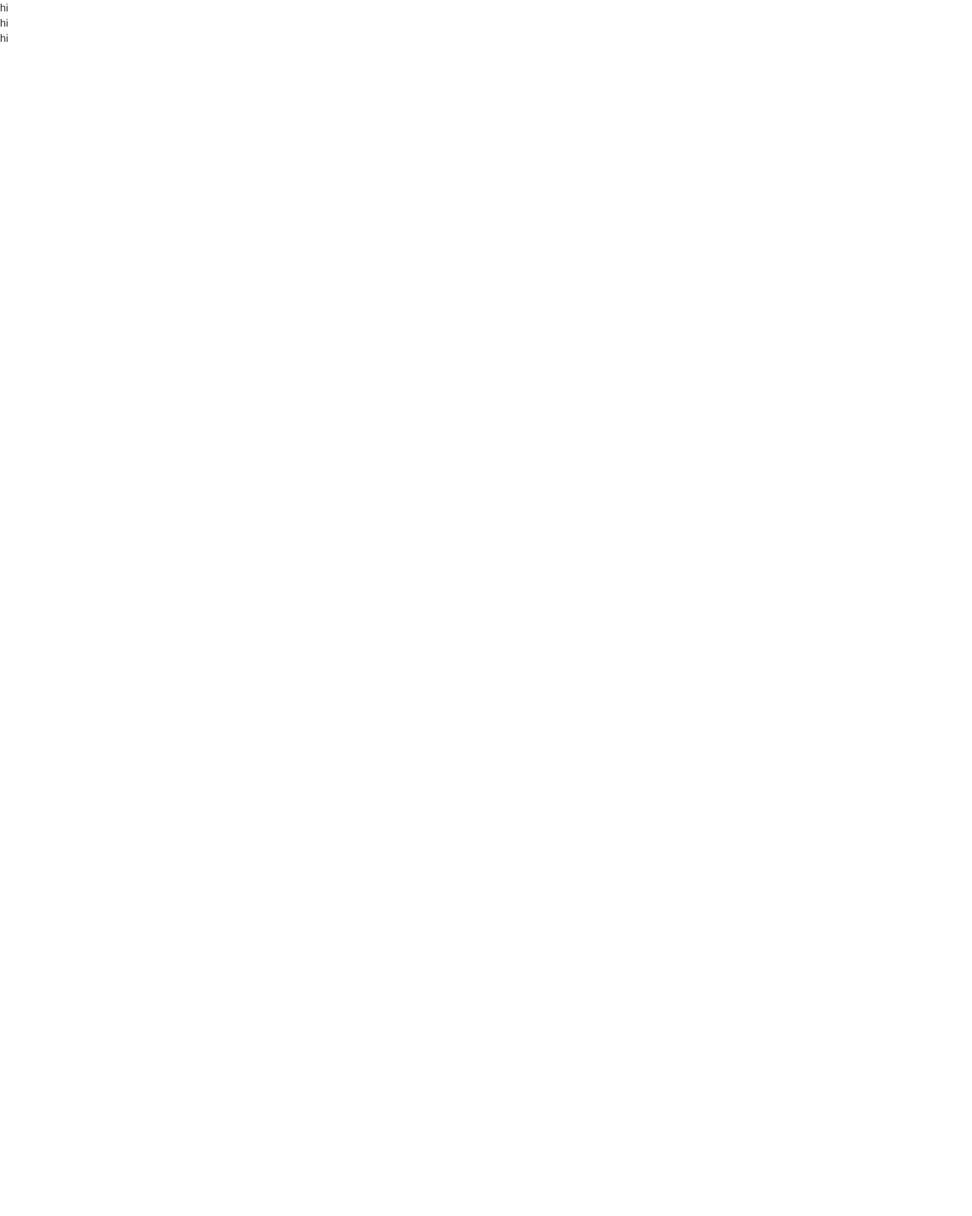
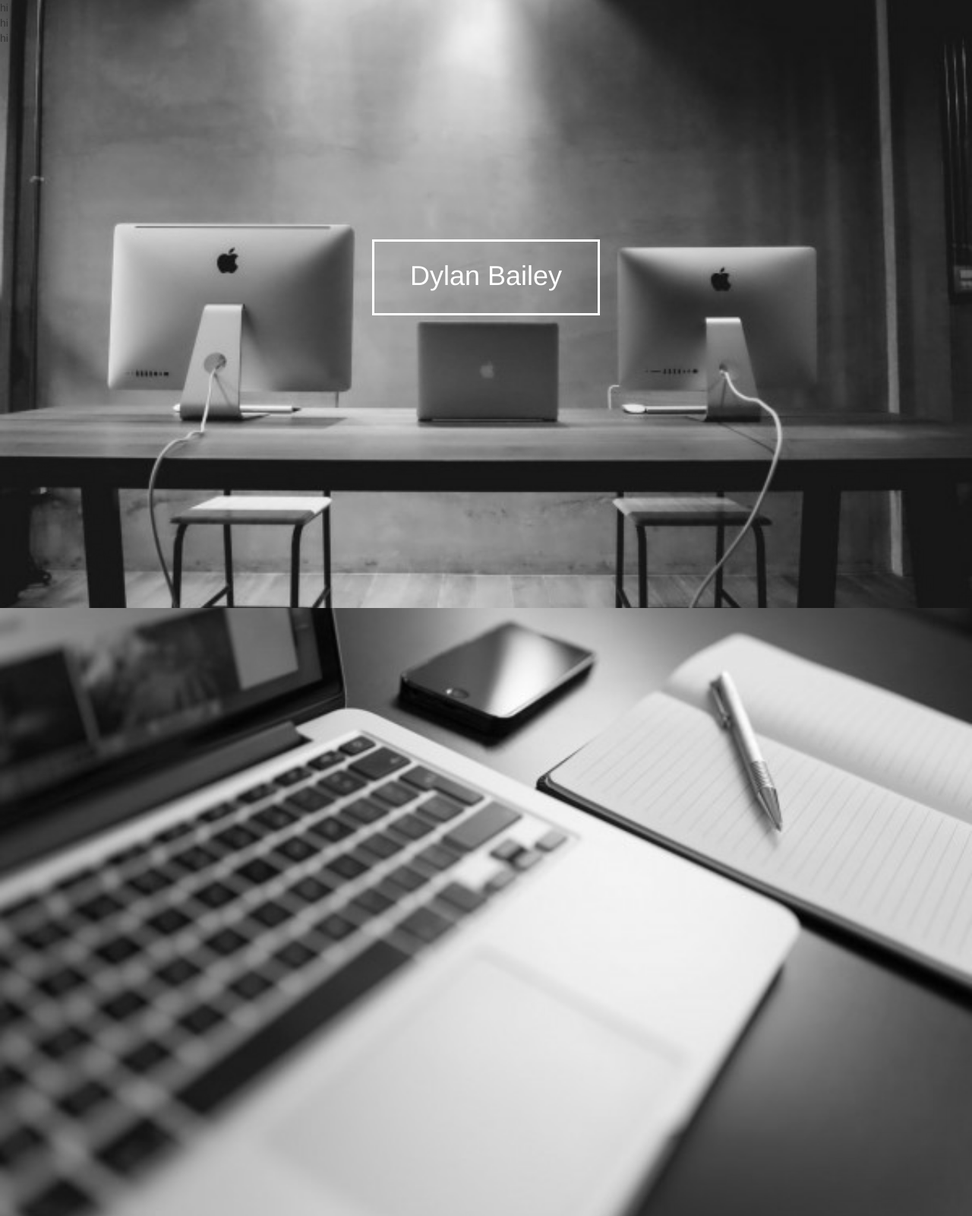
Before and after one commit to dylancbailey/dylanbaileysite, a plain HTML site: page index.html in a window 1280 px wide. Shown: the whole page at 76% size. Before the commit the page ends 800 px from the top, so only its background shows below. Drawn offline with nearby package versions, Linux system fonts and the light colour scheme.

Commit message:
Added pictures

```diff
--- a/index.html
+++ b/index.html
@@ -8,6 +8,12 @@
 
     .test1 {
       background: url(computer2.jpg) center no-repeat fixed;
+      background-size: cover;
+      -webkit-filter: grayscale(100%);
+      height: 100vh;
+    }
+    .test2 {
+      background: url(computer.jpg) center no-repeat fixed;
       background-size: cover;
       -webkit-filter: grayscale(100%);
       height: 100vh;
@@ -47,5 +53,9 @@
   </div>
 </section>
 
+<section class="test2">
+
+</section>
+
 </body>
 </html>
```
Also changed, not shown: computer.jpg (added), computer2.jpg (added).
